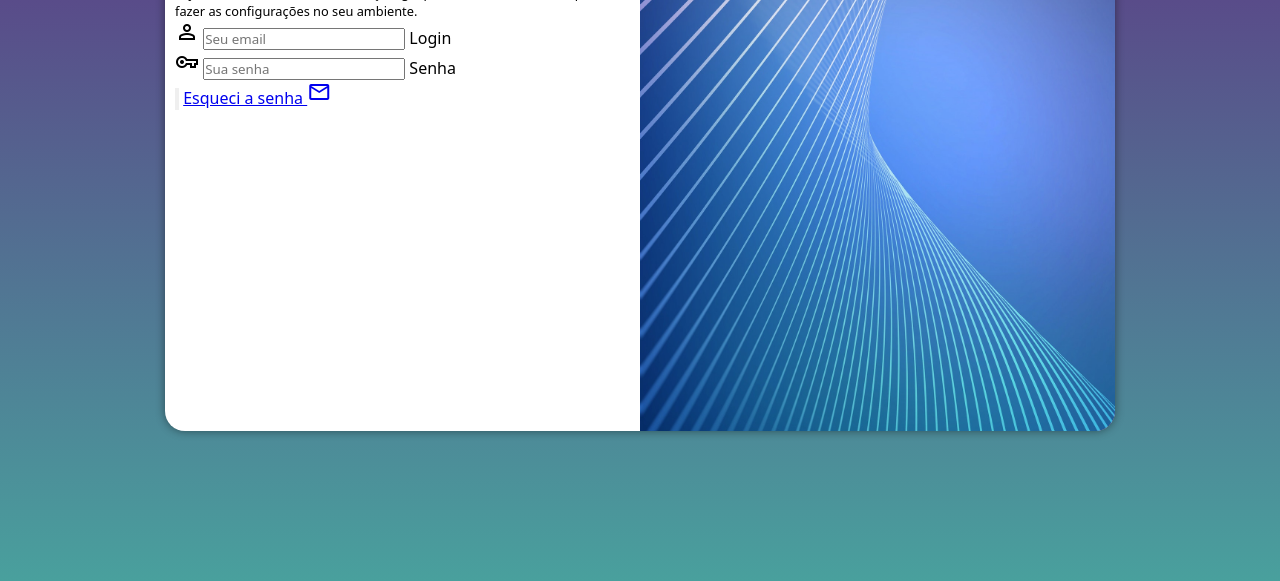
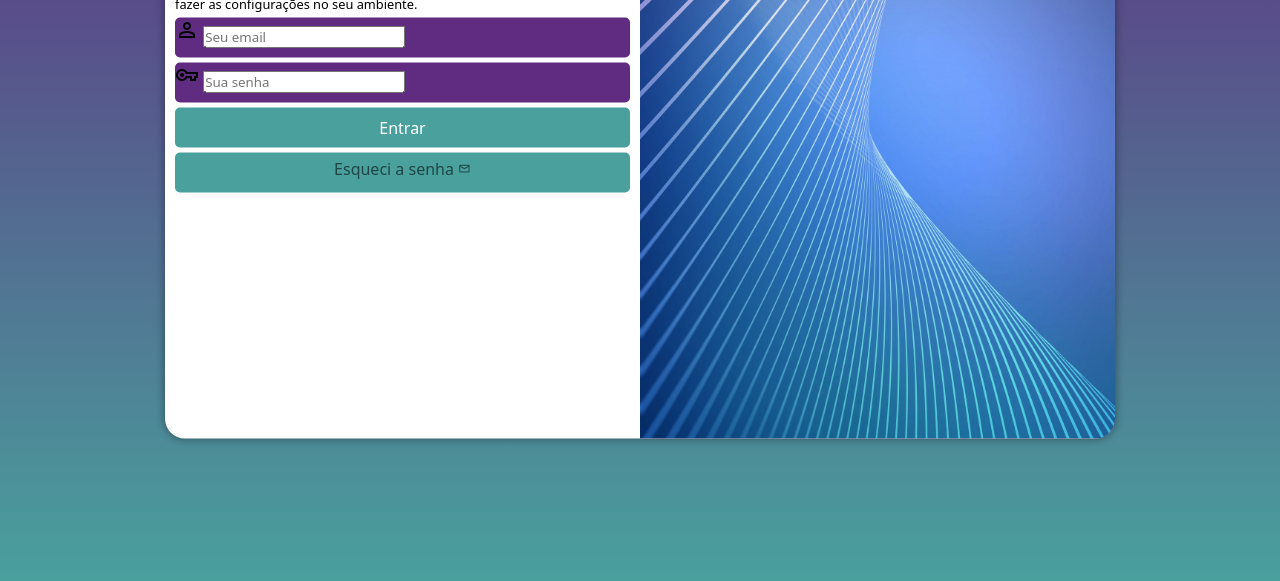
Before and after one commit to Bacarinx/projeto-login, a plain HTML site: page index.html in a window 1280 px wide. Shown: the part 219-800 px from the top of the page. Drawn offline with nearby package versions, Linux system fonts and the light colour scheme.

Commit message:
formatação forms

```diff
--- a/estilos/style.css
+++ b/estilos/style.css
@@ -31,8 +31,8 @@ main{
     overflow: hidden;
 
     background-color: white;
-    width: 250px;
-    height: 500px;
+    width: 260px;
+    height: 515px;
     border-radius: 20px;
     box-shadow: 0px 0px 10px rgba(0, 0, 0, 0.442);
 
@@ -61,3 +61,46 @@ div#formulario h1 {
 div#formulario p {
     font-size: 0.8em;
 }
+form >.campo {
+    background-color: #5f2c82;
+    width: 100%;
+    height: 40px; border-radius: 5px;
+    margin: 5px 0;
+}
+form label{
+    display: none;
+}
+form > input[type=submit]{
+    display: block;
+    font-size: 1em;
+    width: 100%;
+    height: 40px;
+    background-color: #49a09d;
+    border: none;
+    color: white;
+    border-radius: 5px;
+}
+form > input[type=submit]:hover{
+    background-color: #66dbd7;
+    cursor: pointer;
+}
+form > .botao {
+    display: block;
+    text-align: center;
+    font-size: 1em;
+    width: 100%;
+    padding-top: 5px;
+    height: 40px;
+    background-color: #49a09d;
+    margin-top: 5px;
+    color: #1f4645;
+    text-decoration: none;
+    border-radius: 5px;
+}
+form > .botao:hover{
+    background-color: #66dbd7;
+    cursor: pointer;
+}
+form > .botao > span {
+    font-size: 0.8em;
+}
--- a/index.html
+++ b/index.html
@@ -35,8 +35,8 @@
                         <input type="password" name="senha" id="isenha" placeholder="Sua senha"required autocomplete="current-password" maxlength="20" minlength="8">
                         <label for="isenha">Senha</label>
                     </div>
-                    <input type="submit" value="">
-                    <a href="esqueci.html">Esqueci a senha <span class="material-symbols-outlined">
+                    <input type="submit" value="Entrar">
+                    <a class="botao" href="esqueci.html">Esqueci a senha <span class="material-symbols-outlined">
                         mail
                         </span></a>
                 </form>
```
